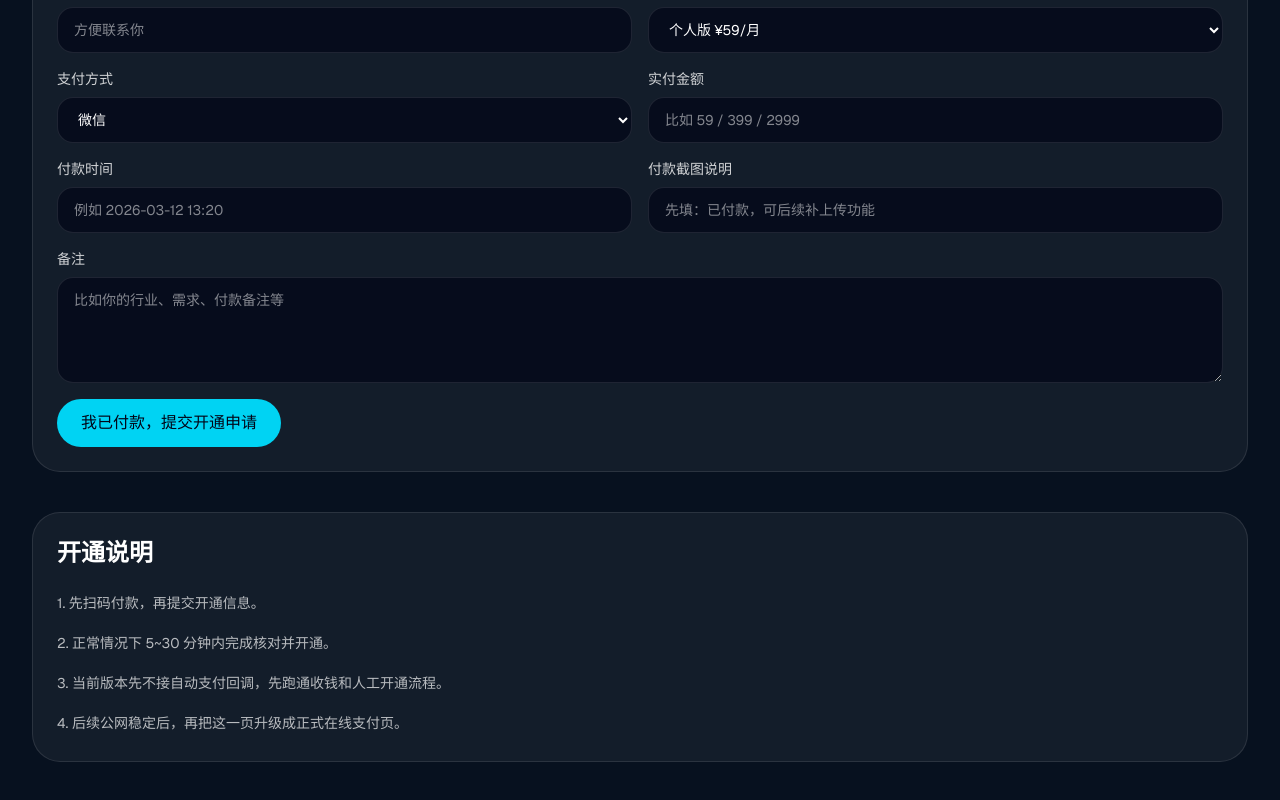
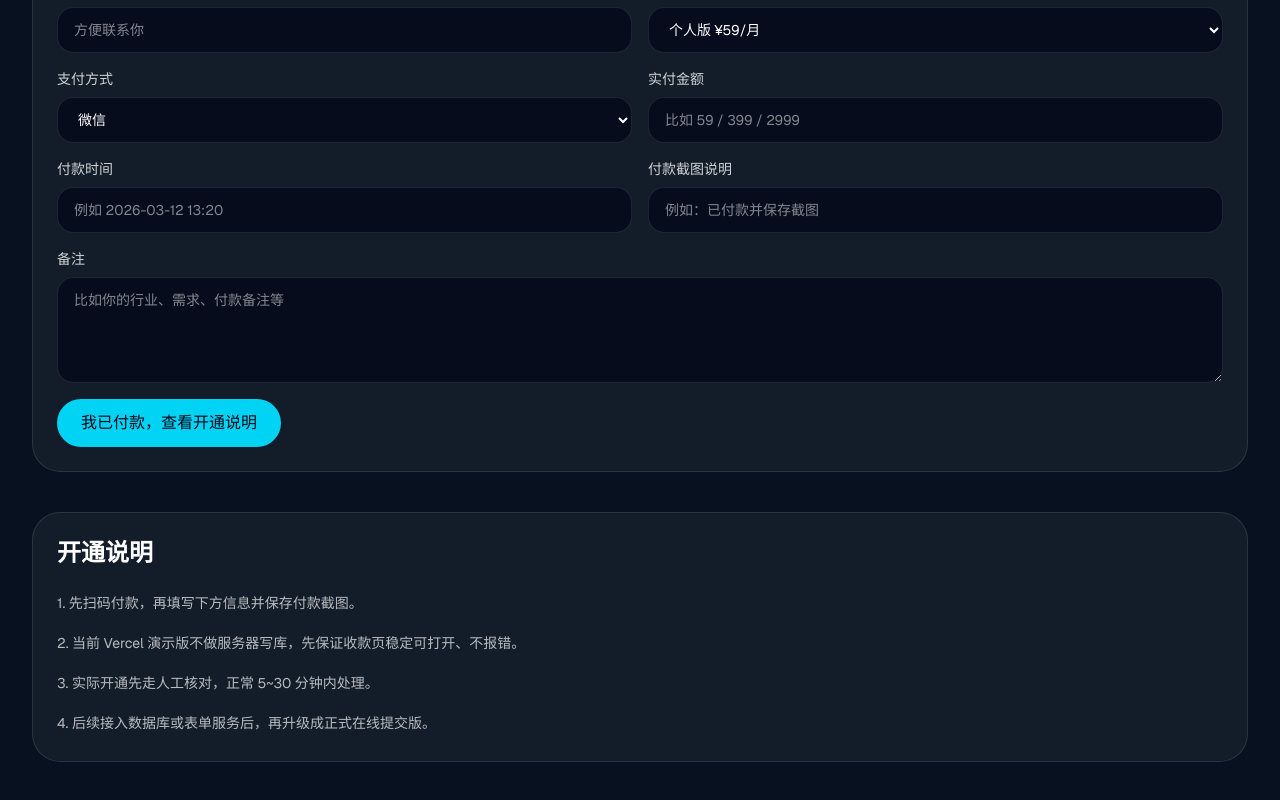
Before and after one commit to renfei15238568276-ship-it/chengjiaobao, a Next.js app: page /pay in a window 1280 px wide. Shown: the part 2148-2948 px from the top of the page. Built offline with nearby package versions, Linux system fonts and the light colour scheme.

Commit message:
Make pay page Vercel-compatible

```diff
--- a/src/app/pay/page.tsx
+++ b/src/app/pay/page.tsx
@@ -92,10 +92,10 @@ export default function PayPage() {
         <section className="mt-10 rounded-[28px] border border-white/10 bg-white/5 p-6">
           <h3 className="text-2xl font-semibold">开通说明</h3>
           <ul className="mt-5 grid gap-3 text-sm leading-7 text-white/70">
-            <li>1. 先扫码付款，再提交开通信息。</li>
-            <li>2. 正常情况下 5~30 分钟内完成核对并开通。</li>
-            <li>3. 当前版本先不接自动支付回调，先跑通收钱和人工开通流程。</li>
-            <li>4. 后续公网稳定后，再把这一页升级成正式在线支付页。</li>
+            <li>1. 先扫码付款，再填写下方信息并保存付款截图。</li>
+            <li>2. 当前 Vercel 演示版不做服务器写库，先保证收款页稳定可打开、不报错。</li>
+            <li>3. 实际开通先走人工核对，正常 5~30 分钟内处理。</li>
+            <li>4. 后续接入数据库或表单服务后，再升级成正式在线提交版。</li>
           </ul>
         </section>
       </section>
--- a/src/app/pay/payment-form.tsx
+++ b/src/app/pay/payment-form.tsx
@@ -1,17 +1,22 @@
 "use client";
 
-import { useActionState } from "react";
-import { initialState, submitPaymentApplication } from "./actions";
+import { useState } from "react";
 
 export function PaymentForm() {
-  const [state, formAction, pending] = useActionState(submitPaymentApplication, initialState);
+  const [submitted, setSubmitted] = useState(false);
 
   return (
-    <form action={formAction} className="grid gap-4 rounded-[28px] border border-white/10 bg-white/5 p-6 md:grid-cols-2">
+    <form
+      onSubmit={(event) => {
+        event.preventDefault();
+        setSubmitted(true);
+      }}
+      className="grid gap-4 rounded-[28px] border border-white/10 bg-white/5 p-6 md:grid-cols-2"
+    >
       <div className="md:col-span-2">
         <h3 className="text-2xl font-semibold text-white">付款后提交开通信息</h3>
         <p className="mt-2 text-sm leading-6 text-white/65">
-          先扫码付款，再把下面信息填好。当前版本先走人工审核开通，正常 5~30 分钟内处理。
+          当前 Vercel 演示版先不做在线写库提交，避免你提交时报错。先扫码付款，再把下面信息填好并截图保存，随后通过微信手动联系开通。
         </p>
       </div>
 
@@ -59,7 +64,7 @@ export function PaymentForm() {
 
       <label className="grid gap-2 text-sm text-white/80">
         付款截图说明
-        <input name="screenshotNote" className="rounded-2xl border border-white/10 bg-slate-950/70 px-4 py-3 text-white outline-none" placeholder="先填：已付款，可后续补上传功能" />
+        <input name="screenshotNote" className="rounded-2xl border border-white/10 bg-slate-950/70 px-4 py-3 text-white outline-none" placeholder="例如：已付款并保存截图" />
       </label>
 
       <label className="grid gap-2 text-sm text-white/80 md:col-span-2">
@@ -70,13 +75,15 @@ export function PaymentForm() {
       <div className="md:col-span-2">
         <button
           type="submit"
-          disabled={pending}
-          className="rounded-full bg-cyan-400 px-6 py-3 font-medium text-slate-950 transition hover:bg-cyan-300 disabled:cursor-not-allowed disabled:opacity-70"
+          className="rounded-full bg-cyan-400 px-6 py-3 font-medium text-slate-950 transition hover:bg-cyan-300"
         >
-          {pending ? "提交中..." : "我已付款，提交开通申请"}
+          我已付款，查看开通说明
         </button>
-        {state.message ? (
-          <p className={`mt-4 text-sm ${state.success ? "text-emerald-300" : "text-rose-300"}`}>{state.message}</p>
+
+        {submitted ? (
+          <div className="mt-4 rounded-2xl border border-emerald-400/30 bg-emerald-400/10 px-4 py-4 text-sm leading-7 text-emerald-200">
+            已记录你的填写内容（仅当前页面展示，不写入服务器）。请立即保存付款截图，并通过微信联系你自己的人工开通入口完成审核。当前 Vercel 演示版先保证页面可用、不报错，后续再接正式数据库或表单服务。
+          </div>
         ) : null}
       </div>
     </form>
```
